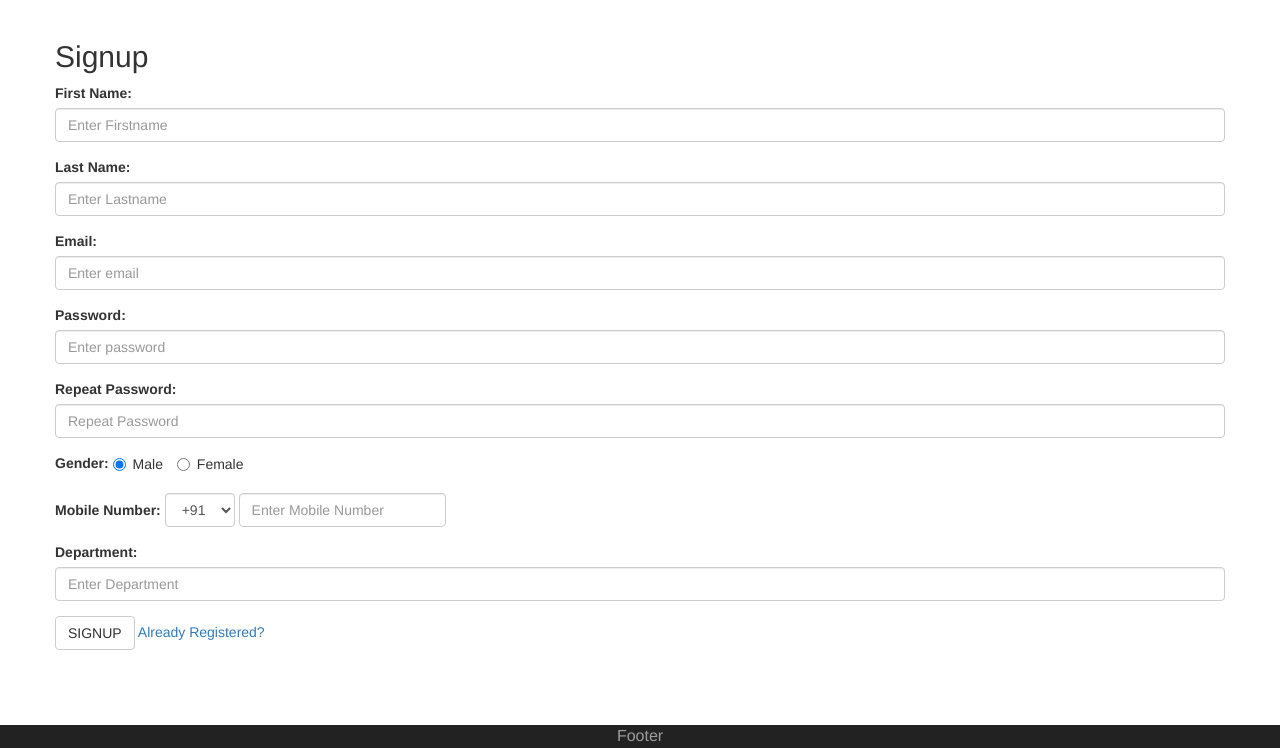
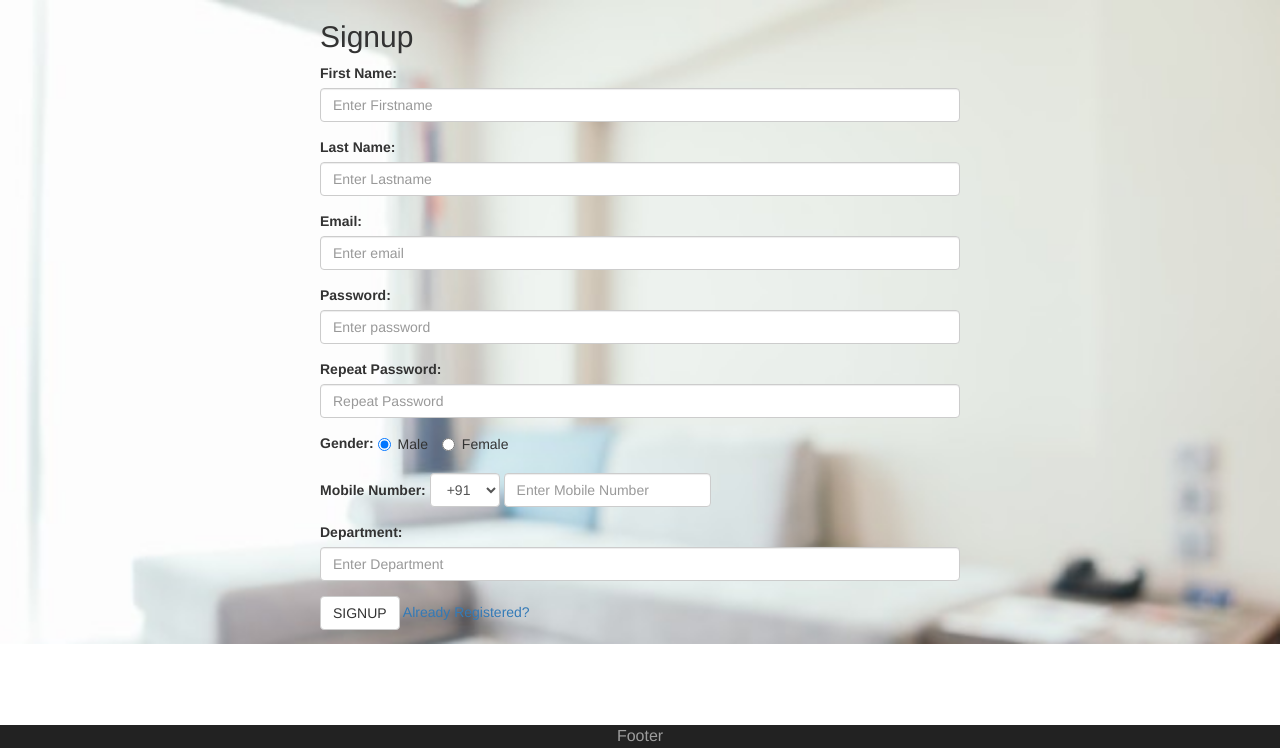
Before and after one commit to Komal1910/User-Management, a Flask app: page /signup in a window 1280 px wide. Shown: the part 52-800 px from the top of the page. Run offline with Flask 2, Linux system fonts and the light colour scheme; some libraries are stand-ins or nearby versions.

Commit message:
signup fixed and removal of unwanted code

```diff
--- a/static/css/styles.css
+++ b/static/css/styles.css
@@ -1,3 +1,7 @@
+.navbar {
+    margin-bottom: 0;
+}
+
 .border-radius-0 {
     border-radius: 0;
 }
--- a/templates/index.html
+++ b/templates/index.html
@@ -23,8 +23,7 @@
     </nav>
 
     <div>
-      <h1>{% block page_title %}{% endblock %}</h1>
-      <p>{% block body %}{% endblock %}</p>
+      {% block body %}{% endblock %}
     </div>
 
     <footer class="navbar-inverse">
--- a/templates/signup.html
+++ b/templates/signup.html
@@ -1,8 +1,8 @@
 {% extends "index.html" %}
 {% block body %}
     {{ super() }}
-        <div class="container signup">
-            <div class="row">
+        <div class="background">
+            <div class="row width-50">
                 <h2>Signup</h2>
                 <form method="POST" action="/signup_user">
                 <div class="form-group">
```
